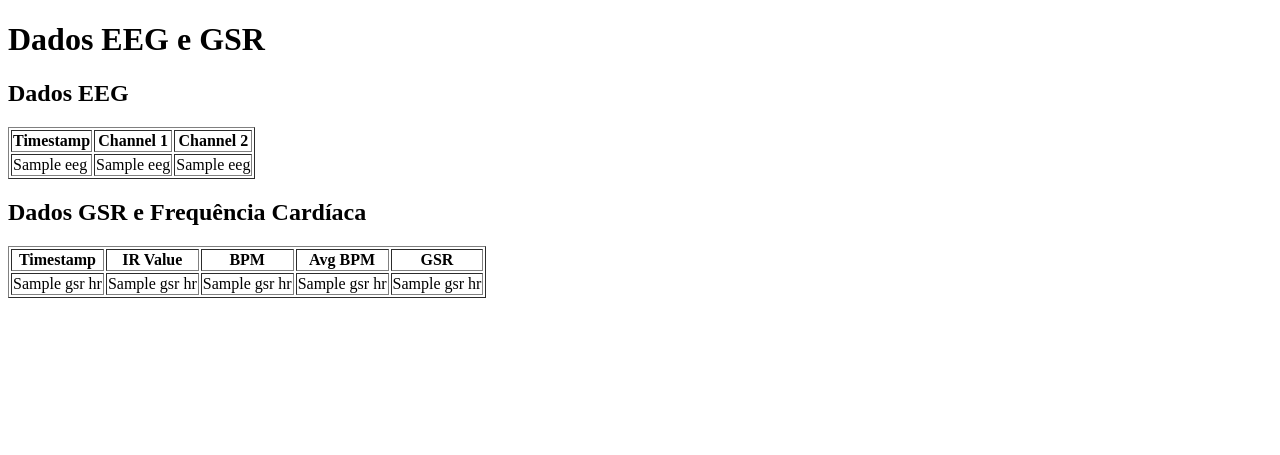
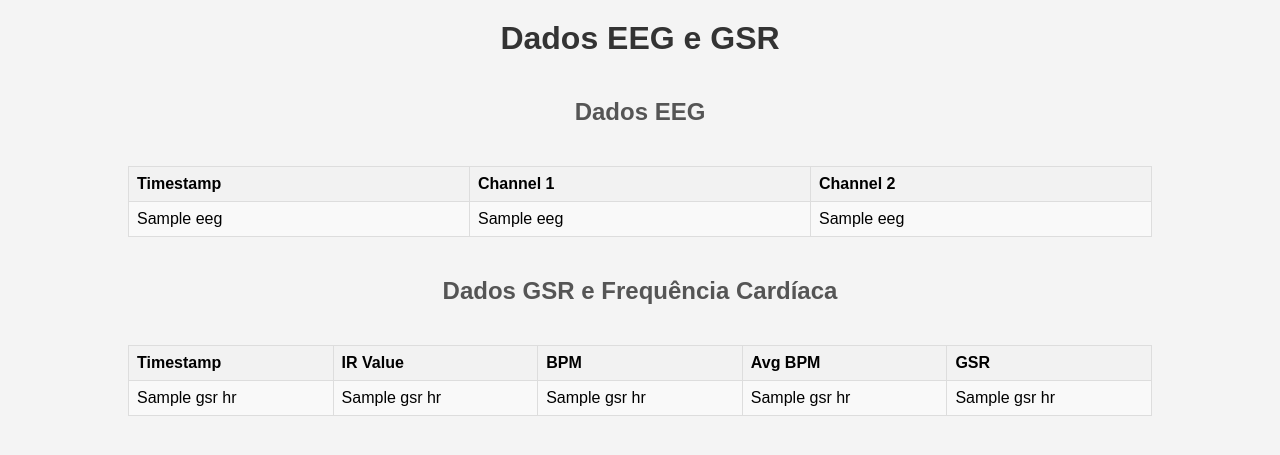
Before and after one commit to IASR19/MindTV-FrontEnd, a Flask app: page / in a window 1280 px wide. Shown: the top 455 px of the page. Run offline with Flask 3, Linux system fonts and the light colour scheme; a database or web service that is not in the repository returns one stand-in record (values such as "Sample title"); some libraries are stand-ins or nearby versions.

Commit message:
edit html :recycle:

```diff
--- a/eeg_gsr_interface/templates/index.html
+++ b/eeg_gsr_interface/templates/index.html
@@ -3,11 +3,52 @@
 <head>
     <meta charset="utf-8">
     <title>EEG e GSR Data</title>
+    <style>
+        body {
+            font-family: Arial, sans-serif;
+            background-color: #f4f4f4;
+            margin: 0;
+            padding: 0;
+            display: flex;
+            flex-direction: column;
+            align-items: center;
+            justify-content: center;
+        }
+        h1 {
+            color: #333;
+            margin-top: 20px;
+        }
+        h2 {
+            color: #555;
+            margin-top: 20px;
+        }
+        table {
+            width: 80%;
+            margin: 20px 0;
+            border-collapse: collapse;
+        }
+        table, th, td {
+            border: 1px solid #ddd;
+        }
+        th, td {
+            padding: 8px;
+            text-align: left;
+        }
+        th {
+            background-color: #f2f2f2;
+        }
+        tr:nth-child(even) {
+            background-color: #f9f9f9;
+        }
+        tr:hover {
+            background-color: #f1f1f1;
+        }
+    </style>
 </head>
 <body>
     <h1>Dados EEG e GSR</h1>
     <h2>Dados EEG</h2>
-    <table border="1">
+    <table>
         <tr>
             <th>Timestamp</th>
             <th>Channel 1</th>
@@ -25,7 +66,7 @@
     </table>
 
     <h2>Dados GSR e Frequência Cardíaca</h2>
-    <table border="1">
+    <table>
         <tr>
             <th>Timestamp</th>
             <th>IR Value</th>
```
